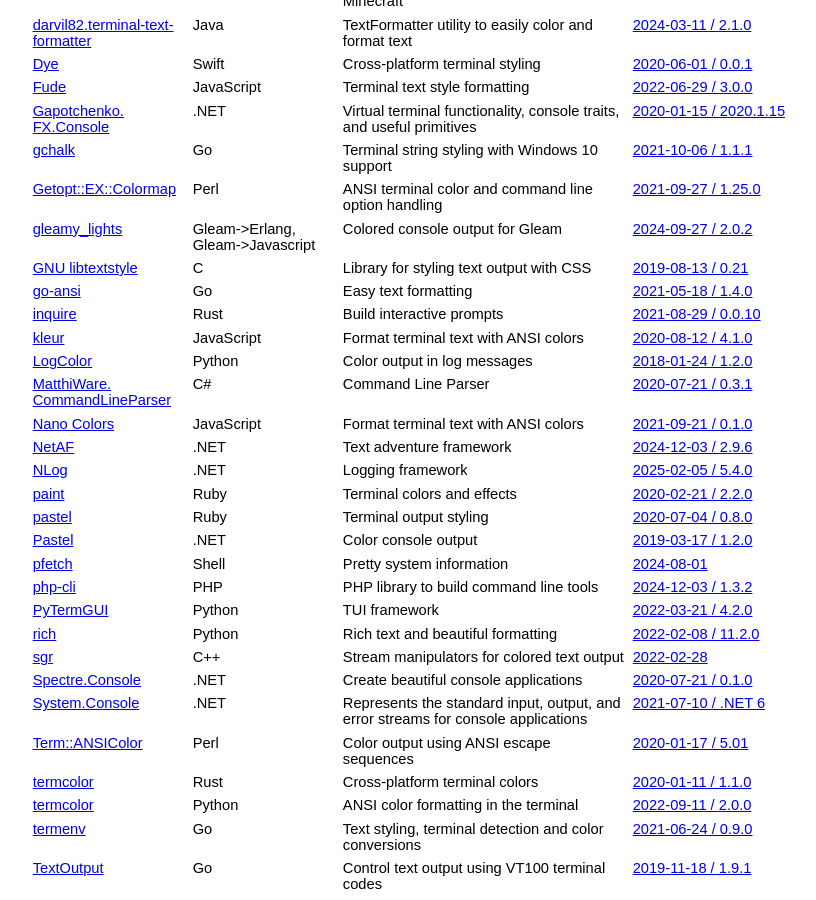
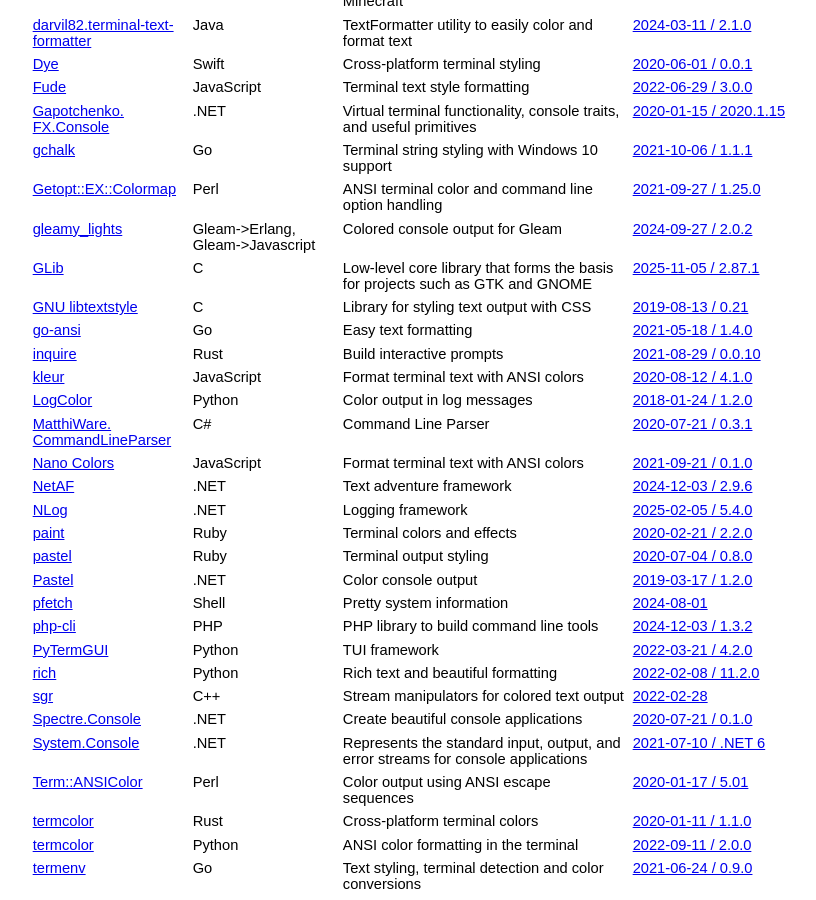
Before and after one commit to jcs/no_color, a Jekyll site: the page built from index.md, in a window 1280 px wide and 900 px high, scrolled down 1893 px. Shown: the whole window, without its empty margins (211-1027 px from the left). Built offline with Jekyll 4.4.1, drawn with Linux system fonts in a browser that asks for light colours; our own code applies the rules of GitHub Pages for plain Markdown files.

Commit message:
Add GLib

```diff
--- a/index.md
+++ b/index.md
@@ -120,6 +120,7 @@ color by default via `NO_COLOR`.
 | [gchalk](https://github.com/jwalton/gchalk) | Go | Terminal string styling with Windows 10 support | [2021-10-06 / 1.1.1](https://github.com/jwalton/gchalk/commit/f82cbdf7a0a48be8a91f9da03a253a7e47b5e40d) |
 | [Getopt::EX::Colormap](https://metacpan.org/release/Getopt-EX) | Perl | ANSI terminal color and command line option handling | [2021-09-27 / 1.25.0](https://metacpan.org/changes/release/UTASHIRO/Getopt-EX-v1.25.0) |
 | [gleamy_lights](https://github.com/strawmelonjuice/gleamy_lights) | Gleam->Erlang, Gleam->Javascript | Colored console output for Gleam | [2024-09-27 / 2.0.2](https://github.com/strawmelonjuice/gleamy_lights/blob/master/changelog.md#202) |
+| [GLib](https://docs.gtk.org/glib/) | C | Low-level core library that forms the basis for projects such as GTK and GNOME | [2025-11-05 / 2.87.1](https://gitlab.gnome.org/GNOME/glib/-/commit/a53df3a4b8668196c4538442c702fe40492d54ae) |
 | [GNU libtextstyle](https://www.gnu.org/software/gettext/libtextstyle/manual/libtextstyle.html) | C | Library for styling text output with CSS | [2019-08-13 / 0.21](https://github.com/autotools-mirror/gettext/commit/7040b13946b3dce5fbe2be8ecfda11e03eed7028) |
 | [go-ansi](https://git.sr.ht/~mpldr/go-ansi/) | Go | Easy text formatting | [2021-05-18 / 1.4.0](https://git.sr.ht/~mpldr/go-ansi/commit/5d3db1d715a4ab8b00dda60b9b87054a4146c1aa) |
 | [inquire](https://github.com/mikaelmello/inquire) | Rust | Build interactive prompts | [2021-08-29 / 0.0.10](https://github.com/mikaelmello/inquire/releases/tag/v0.0.10) |
```
